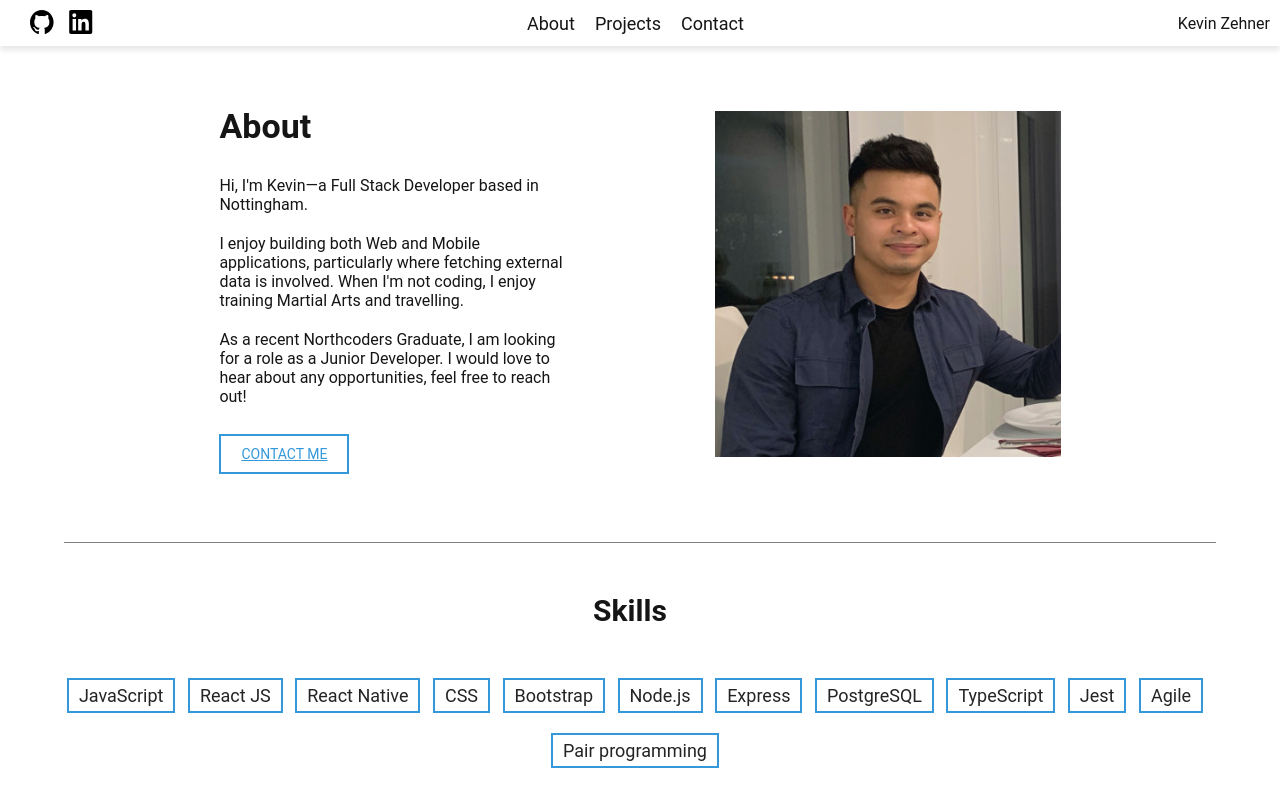
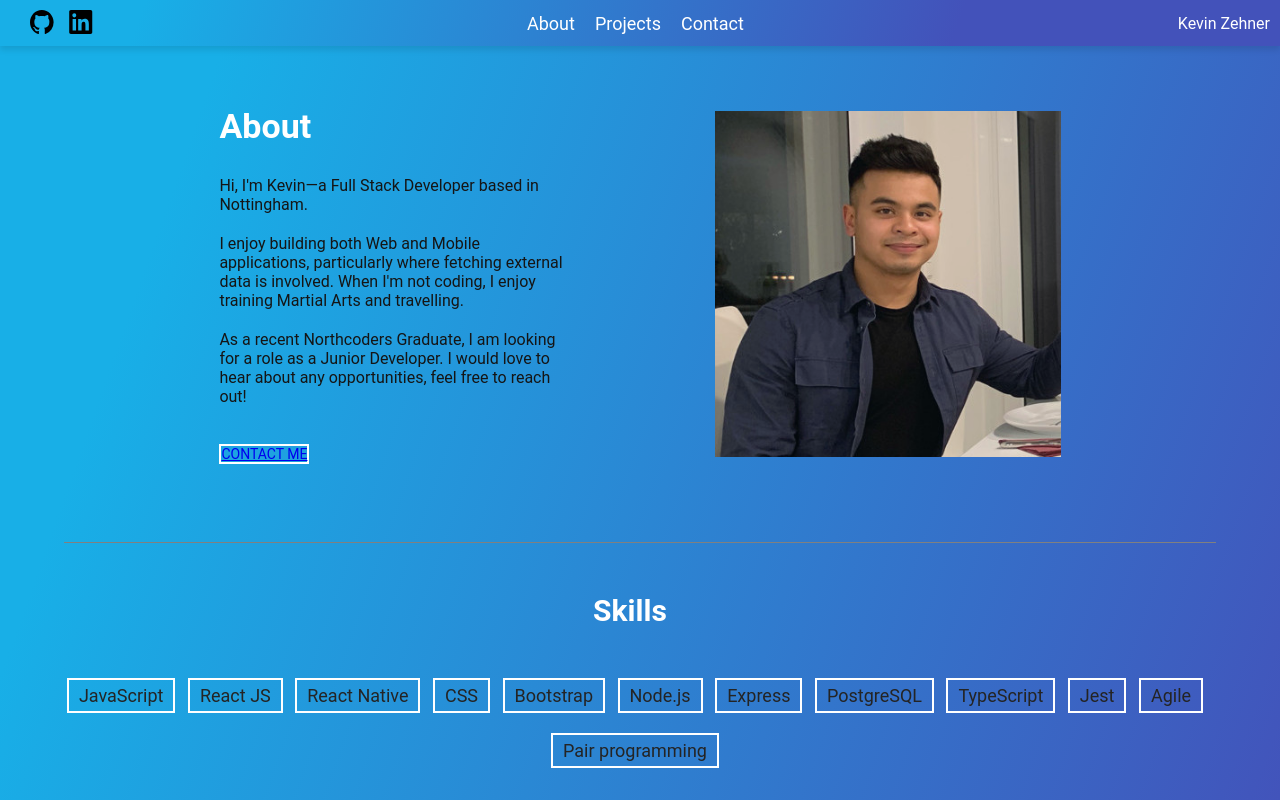
Before and after one commit to kevinzehner/project-portfolio, a plain HTML site: page index.html in a window 1280 px wide. Shown: the top 800 px of the page. Drawn offline with nearby package versions, Linux system fonts and the light colour scheme.

Commit message:
background changes

```diff
--- a/styles.css
+++ b/styles.css
@@ -6,13 +6,16 @@
 
 html {
   font-family: "Roboto", sans-serif;
-
   font-size: 62.5%;
 }
 
 body {
-  background-color: #ffffff;
-  color: #151515;
+  background: linear-gradient(
+    109.5deg,
+    rgb(24, 175, 231) 11.2%,
+    rgb(67, 82, 186) 74.6%
+  );
+  color: #fff;
 }
 
 .container {
@@ -30,8 +33,12 @@ h2 {
 /* HEADER */
 
 .nav {
-  color: #151515;
-  background-color: #ffffff;
+  color: #fff;
+  background: linear-gradient(
+    109.5deg,
+    rgb(24, 175, 231) 11.2%,
+    rgb(67, 82, 186) 74.6%
+  );
   padding: 1rem;
   width: 100%;
   display: flex;
@@ -55,15 +62,16 @@ h2 {
 
 .nav__link {
   font-size: 1.8rem;
-  color: #151515;
+  color: #fff;
   text-decoration: none;
   cursor: pointer;
   transition: color 0.5s;
+  color: #fff;
 }
 
 .nav__link:hover,
 .nav__link:active {
-  color: #3498db;
+  color: #fff;
 }
 
 .name {
@@ -143,8 +151,8 @@ h2 {
 }
 
 .cta {
-  border: 2px solid #3498db;
-  color: #3498db;
+  border: 2px solid #fff;
+  color: #fff
   padding: 1rem 2rem 1rem 2rem;
   font-size: 1.4rem;
   cursor: pointer;
@@ -176,7 +184,7 @@ h2 {
   font-size: 1.8rem;
   margin-bottom: 1rem;
   color: #242424;
-  border: 2px solid #3498db;
+  border: 2px solid #fff;
   display: inline-block;
   padding: 0.5rem 1rem;
   margin-right: 1rem;
```
Also changed, not shown: script.js (line endings or trailing spaces).
